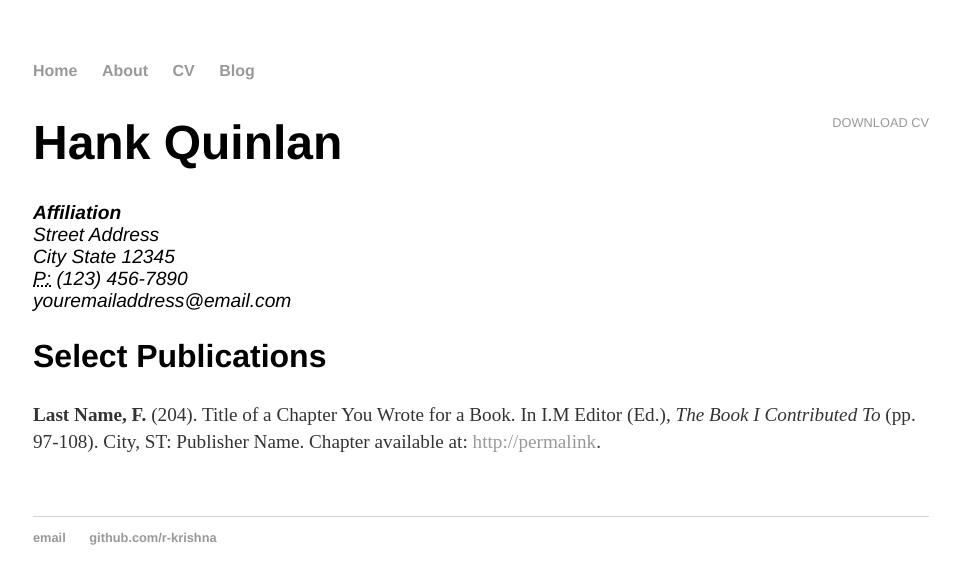
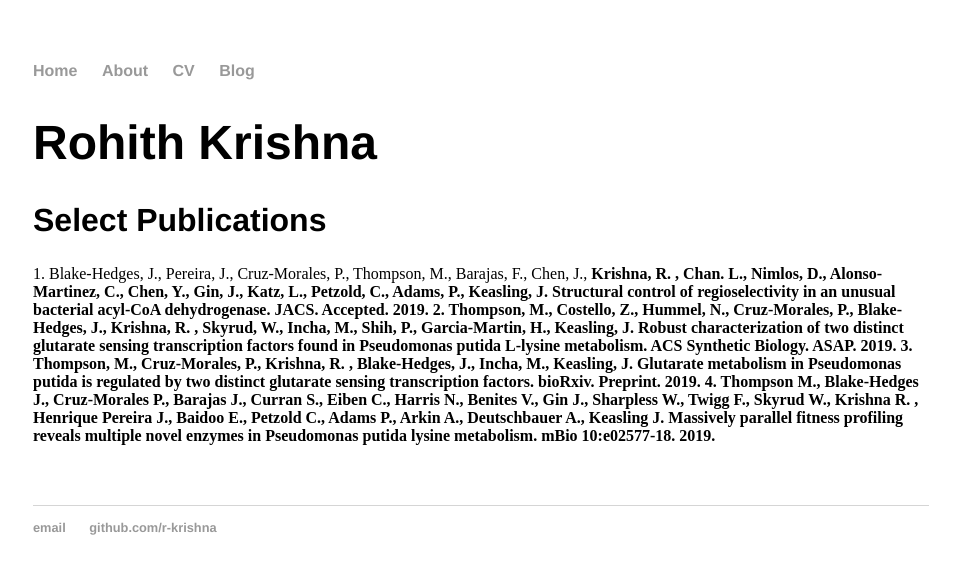
Before and after one commit to r-krishna/r-krishna.github.io, a Jekyll site: the page built from cv/index.html, in a window 1280 px wide. Shown: the top 584 px of the page, without its empty margins (159-1119 px from the left). Built offline with Jekyll 4.4.1, drawn with Linux system fonts in a browser that asks for light colours.

Commit message:
Update index.html

```diff
--- a/cv/index.html
+++ b/cv/index.html
@@ -1,22 +1,20 @@
 ---
 layout: default
-title: CV of Your Name
+title: CV
 ---
 
 	<div class="cv">
-		<a href="#" class="download" title="Download CV as PDF">Download CV</a>
-					<h1>Hank Quinlan</h1>
-					<address>
-					<strong>Affiliation</strong><br>
-					Street Address<br>
-					City State 12345<br>
-					<abbr title="phone">P:</abbr> (123) 456-7890<br>
-					<span class="obfuscate">youremailaddress@email.com</span>
-					</address>
+		<!-- <a href="#" class="download" title="Download CV as PDF">Download CV</a>-->
+					<h1>Rohith Krishna</h1>
+
 
 					<h2>Select Publications</h2>
 
-					<p><strong>Last Name, F.</strong> (204). Title of a Chapter You Wrote for a Book. In I.M Editor (Ed.), <em>The Book I Contributed To</em> (pp. 97-108). City, ST: Publisher Name. Chapter available at: <a href="#">http://permalink</a>.
+					1.	Blake-Hedges, J., Pereira, J., Cruz-Morales, P., Thompson, M., Barajas, F., Chen, J., <strong> Krishna, R. <strong>, Chan. L., Nimlos, D., Alonso-Martinez, C., Chen, Y., Gin, J., Katz, L., Petzold, C., Adams, P., Keasling, J. Structural control of regioselectivity in an unusual bacterial acyl-CoA dehydrogenase. JACS. Accepted. 2019.
+					2.	Thompson, M., Costello, Z., Hummel, N., Cruz-Morales, P., Blake-Hedges, J., <strong> Krishna, R. <strong> , Skyrud, W., Incha, M., Shih, P., Garcia-Martin, H., Keasling, J. Robust characterization of two distinct glutarate sensing transcription factors found in Pseudomonas putida L-lysine metabolism. ACS Synthetic Biology. ASAP. 2019.
+					3.	Thompson, M., Cruz-Morales, P., <strong> Krishna, R. <strong>, Blake-Hedges, J., Incha, M., Keasling, J. Glutarate metabolism in Pseudomonas putida is regulated by two distinct glutarate sensing transcription factors. bioRxiv. Preprint. 2019.
+					4.	Thompson M., Blake-Hedges J., Cruz-Morales P., Barajas J., Curran S., Eiben C., Harris N., Benites V., Gin J., Sharpless W., Twigg F., Skyrud W., <strong> Krishna R. <strong>, Henrique Pereira J., Baidoo E., Petzold C., Adams P., Arkin A., Deutschbauer A., Keasling J. Massively parallel fitness profiling reveals multiple novel enzymes in Pseudomonas putida lysine metabolism. mBio 10:e02577-18. 2019.
+
 
 
 	</div>
```
